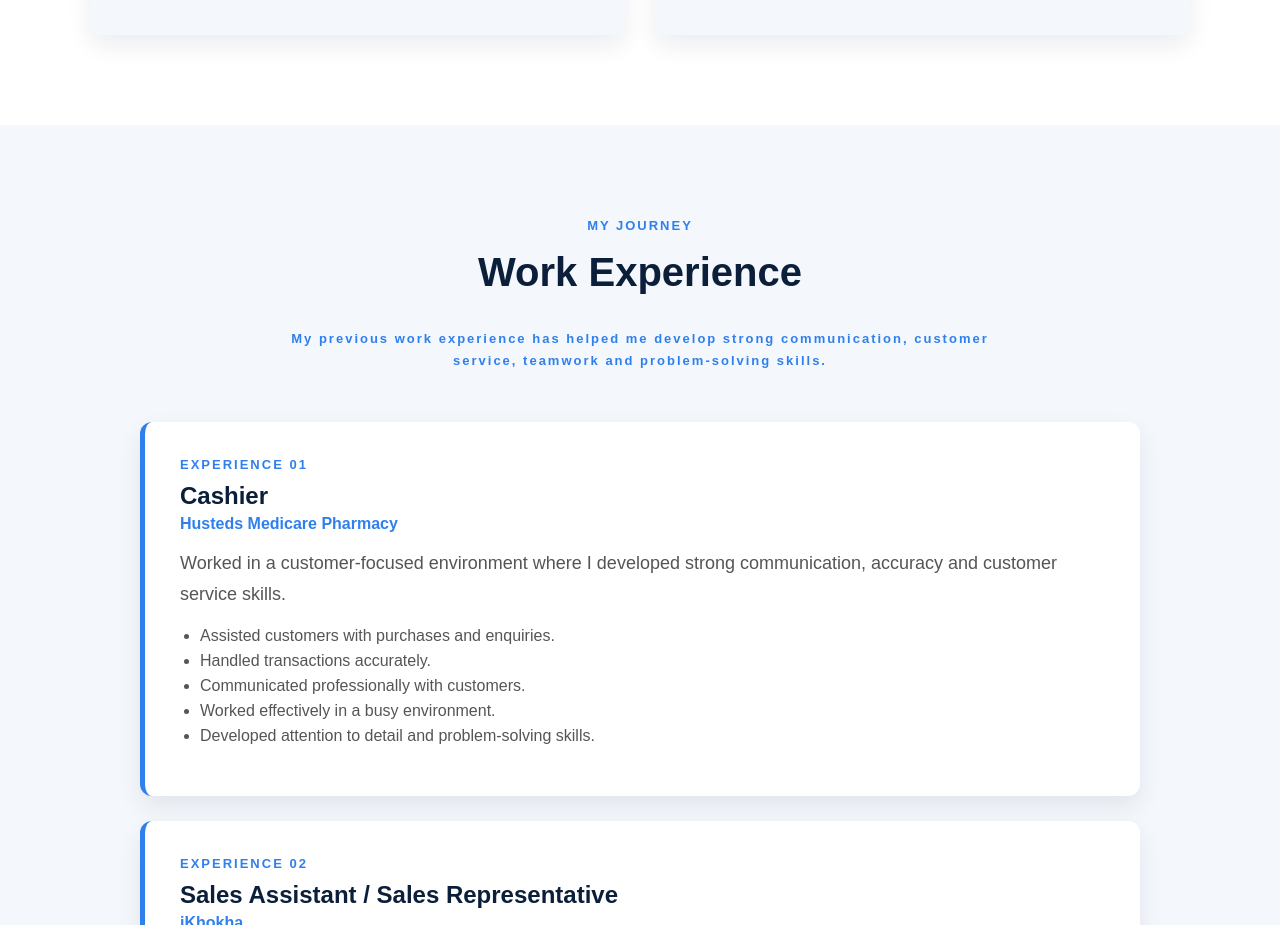
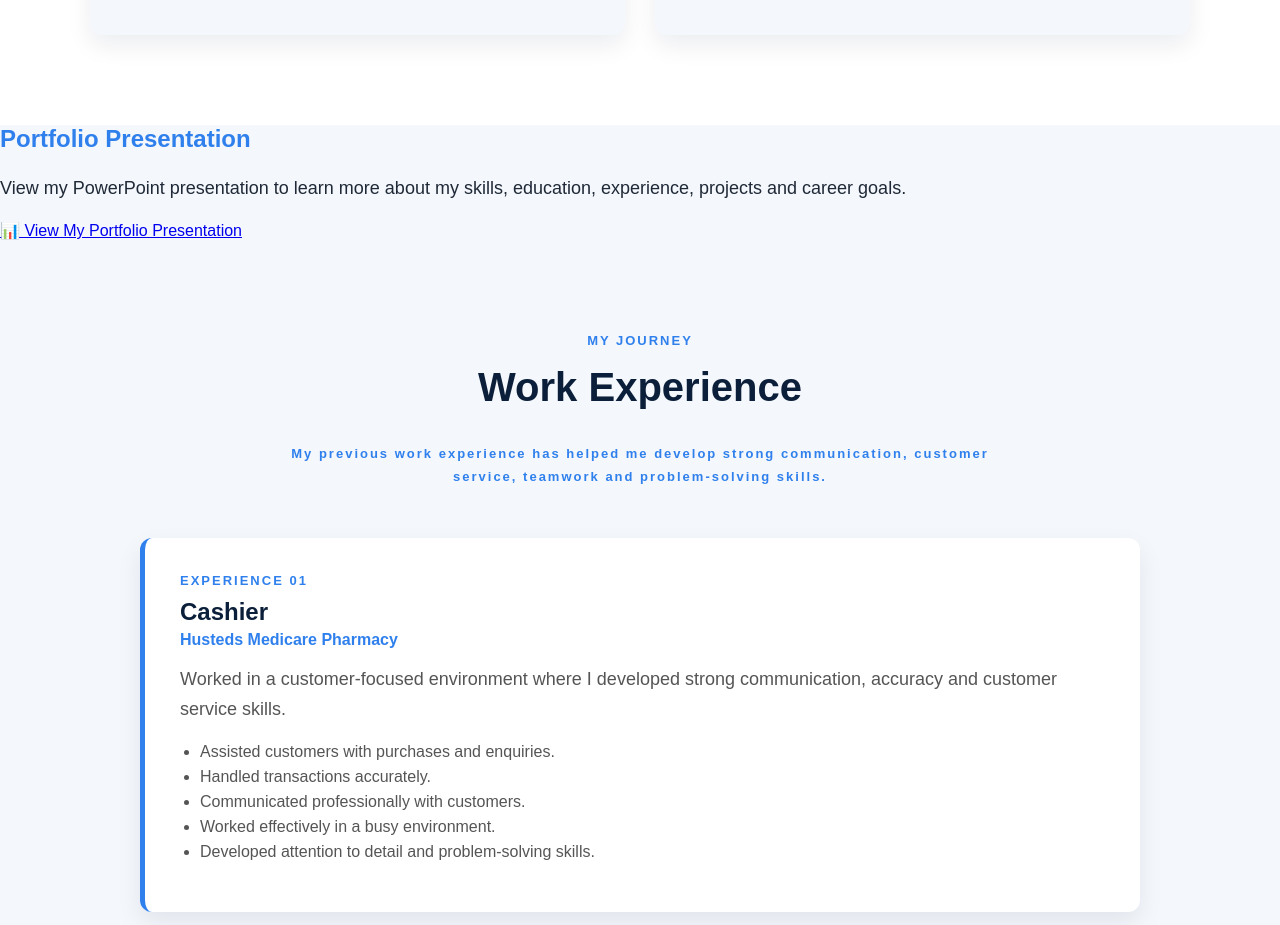
Before and after one commit to boikhutsonomfundo-dot/Nomfundo-Portfolio, a plain HTML site: page index.html in a window 1280 px wide. Shown: the part 3760-4685 px from the top of the page. Drawn offline with Linux system fonts and the light colour scheme.

Commit message:
Update index.html

```diff
--- a/index.html
+++ b/index.html
@@ -319,6 +319,18 @@
     </div>
 
 </section>
+<section id="presentation">
+    <h2>Portfolio Presentation</h2>
+    <p>
+        View my PowerPoint presentation to learn more about my
+        skills, education, experience, projects and career goals.
+    </p>
+
+    <a href="Nomfundo%20Portfolio%20Presentation%20visual%20redesigned.pptx" target="_blank" class="presentation-btn">
+        📊 View My Portfolio Presentation
+    </a>
+</section>
+</section>
 <!-- Work Experience Section -->
 <section id="experience" class="experience-section">
 
```
